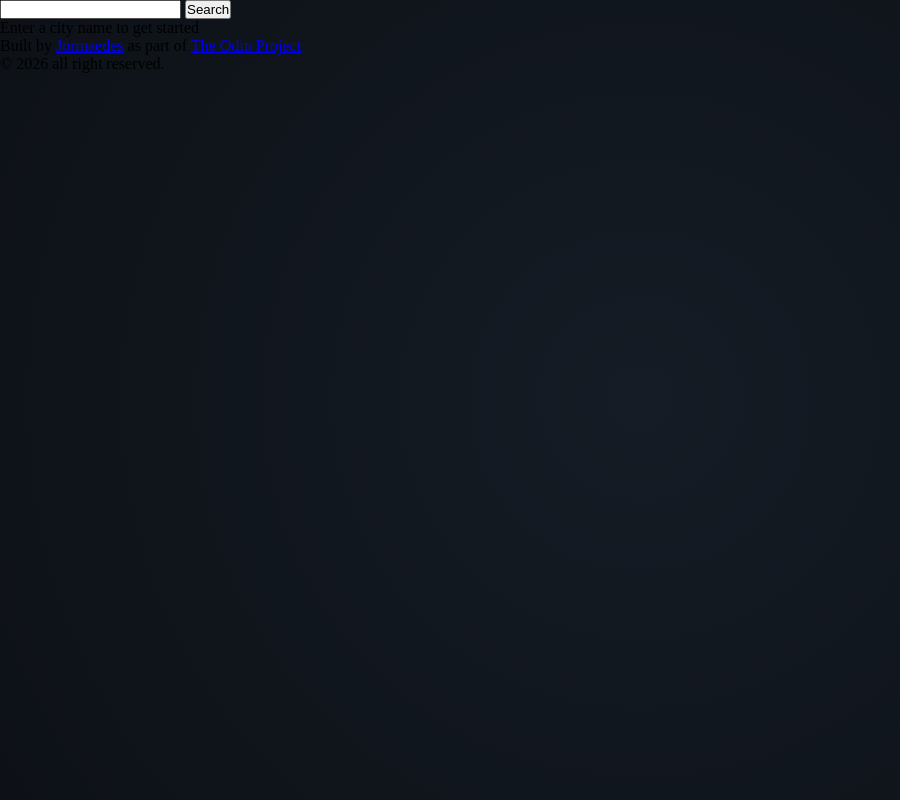
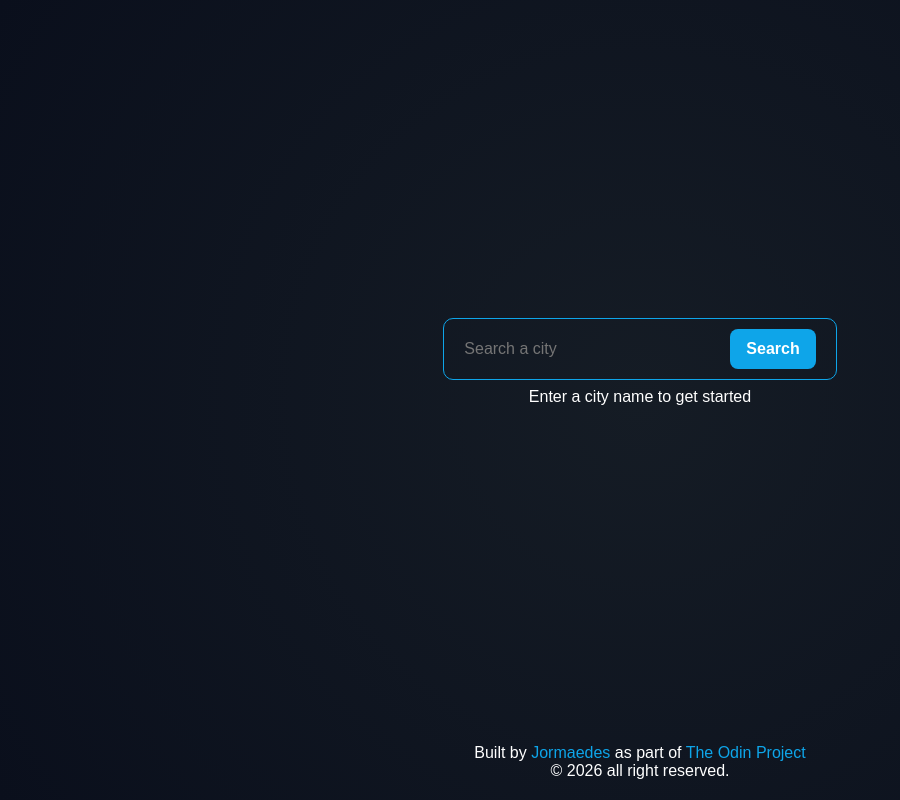
Before and after one commit to jormaedes/weather-app, a website built with webpack: page src/template.html in a window 1280 px wide. Shown: the whole page, without its empty margins (0-900 px from the left). Built offline with nearby package versions, Linux system fonts and the light colour scheme.

Commit message:
finalizado o estilo

```diff
--- a/src/styles/style.css
+++ b/src/styles/style.css
@@ -1,6 +1,8 @@
 :root {
-	--bg-main: radial-gradient(circle at center, #151c25, #0d1117);
+	--bg-main: radial-gradient(circle at center, #151c25, #0a0f1c);
+	--bg-weather-screen: #0d1117;
 
+	--text-primary: #ffffff;
 }
 
 * {
@@ -12,4 +14,61 @@
 body {
 	background: var(--bg-main);
 	height: 100vh;
+	color: var(--text-primary);
+	display: flex;
+	flex-direction: column;
+	font-family: sans-serif;
 }
+
+#main-content {
+	flex: 1;
+}
+
+#main-container-search {
+	height: 100%;
+	display: flex;
+	flex-direction: column;
+	gap: 8px;
+	justify-content: center;
+	align-items: center;
+}
+
+#container-search {
+	border: 1px solid #0ea5e9;
+	padding: 10px 20px;
+	border-radius: 10px;
+	display: flex;
+	gap: 16px;
+}
+
+#search-btn {
+	padding: 8px 16px;
+	background: #0ea5e9;
+	border: none;
+	color: var(--text-primary);
+	font-weight: 600;
+	border-radius: 8px;
+	font-size: 16px;
+	cursor: pointer;
+	font-family: sans-serif;
+}
+
+#search-field {
+	background-color: transparent;
+	color: var(--text-primary);
+	border: none;
+	height: 40px;
+	width: 250px;
+	font-size: 16px;
+	font-family: sans-serif;
+}
+
+footer {
+	text-align: center;
+	padding: 20px;
+}
+
+footer a {
+	text-decoration: none;
+	color: #0ea5e9;
+}
--- a/src/template.html
+++ b/src/template.html
@@ -9,9 +9,9 @@
 
 <body>
 	<main id="main-content">
-		<div class="main-container-search">
-			<div class="container-search">
-				<input type="text" name="search" id="search-field">
+		<div id="main-container-search">
+			<div id="container-search">
+				<input type="text" name="search" id="search-field" placeholder="Search a city">
 				<button id="search-btn">Search</button>
 			</div>
 			<p>Enter a city name to get started</p>
```
Also changed, not shown: 1 other file.
